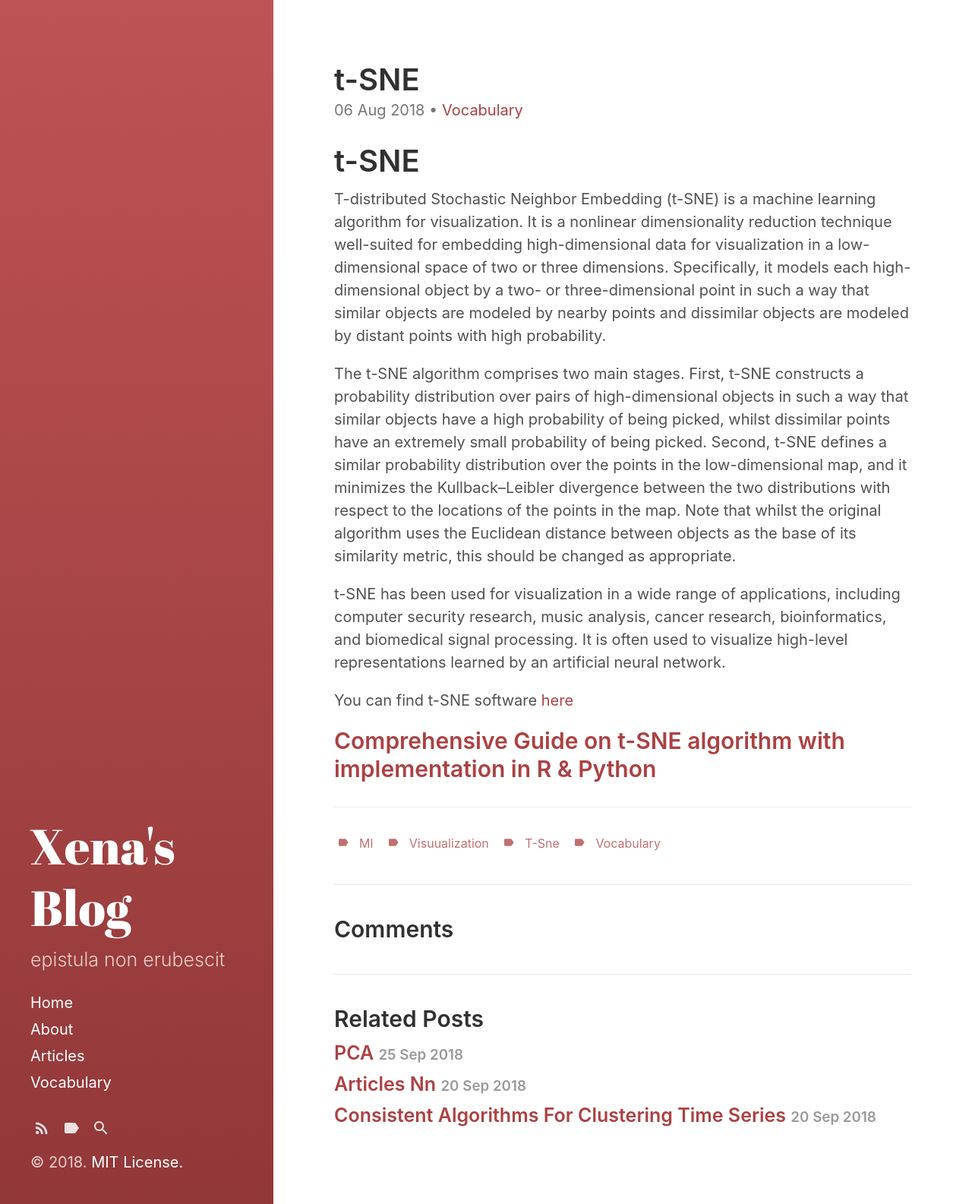
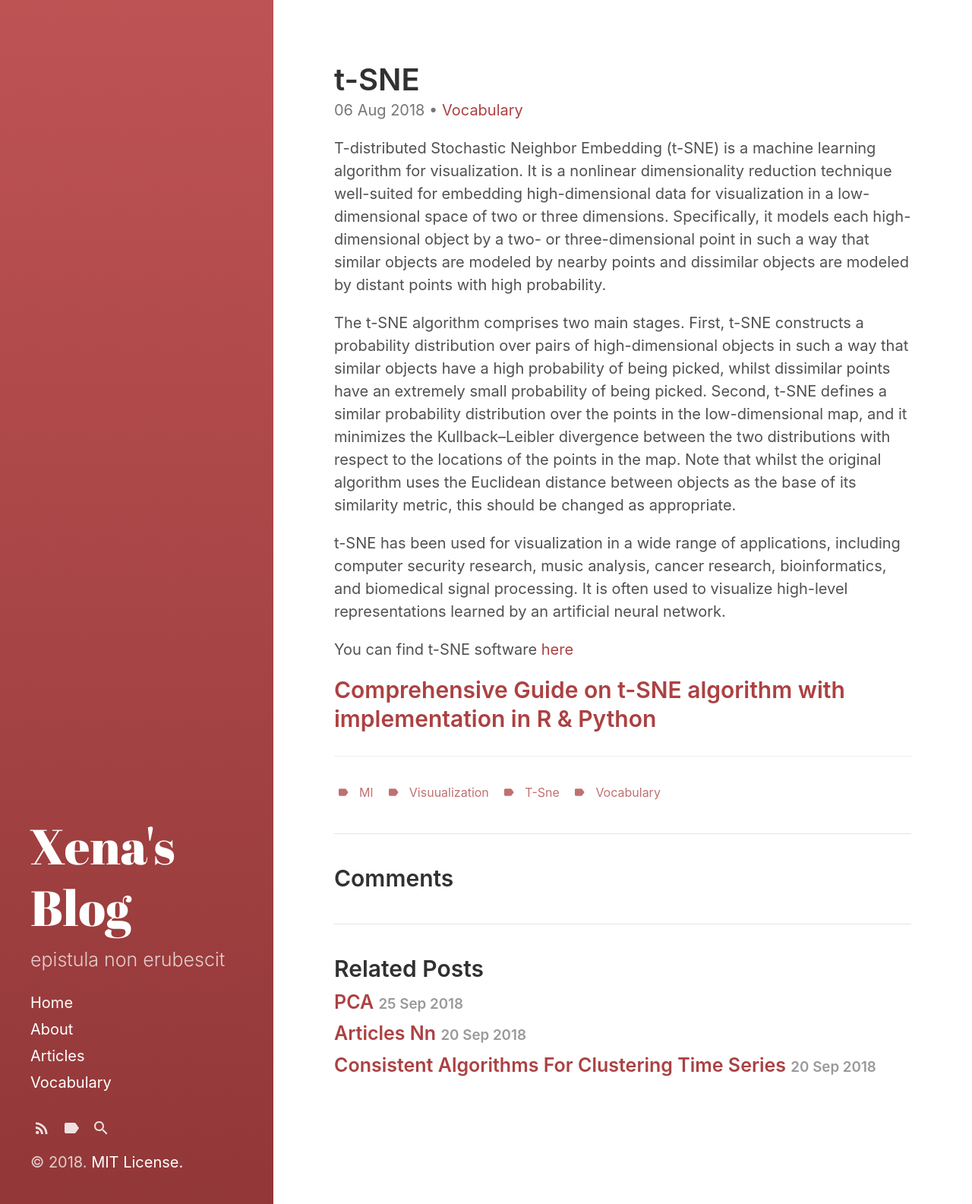
Before and after one commit to xenakas/gitpage, a Jekyll site: the page built from _posts/2018-08-06-vocabulary-t-sne.md, in a window 1280 px wide. Shown: the whole page at 76% size. Built offline with Jekyll 4.4.1, drawn with Linux system fonts in a browser that asks for light colours.

Commit message:
Update 2018-08-06-vocabulary-t-sne.md

```diff
--- a/_posts/2018-08-06-vocabulary-t-sne.md
+++ b/_posts/2018-08-06-vocabulary-t-sne.md
@@ -11,8 +11,6 @@ tags:
   - vocabulary
 ---
 
-
-# t-SNE
 
 T-distributed Stochastic Neighbor Embedding (t-SNE) is a  <!--more-->  machine learning algorithm for visualization. It is a nonlinear dimensionality reduction technique well-suited for embedding high-dimensional data for visualization in a low-dimensional space of two or three dimensions. Specifically, it models each high-dimensional object by a two- or three-dimensional point in such a way that similar objects are modeled by nearby points and dissimilar objects are modeled by distant points with high probability.
 
```
